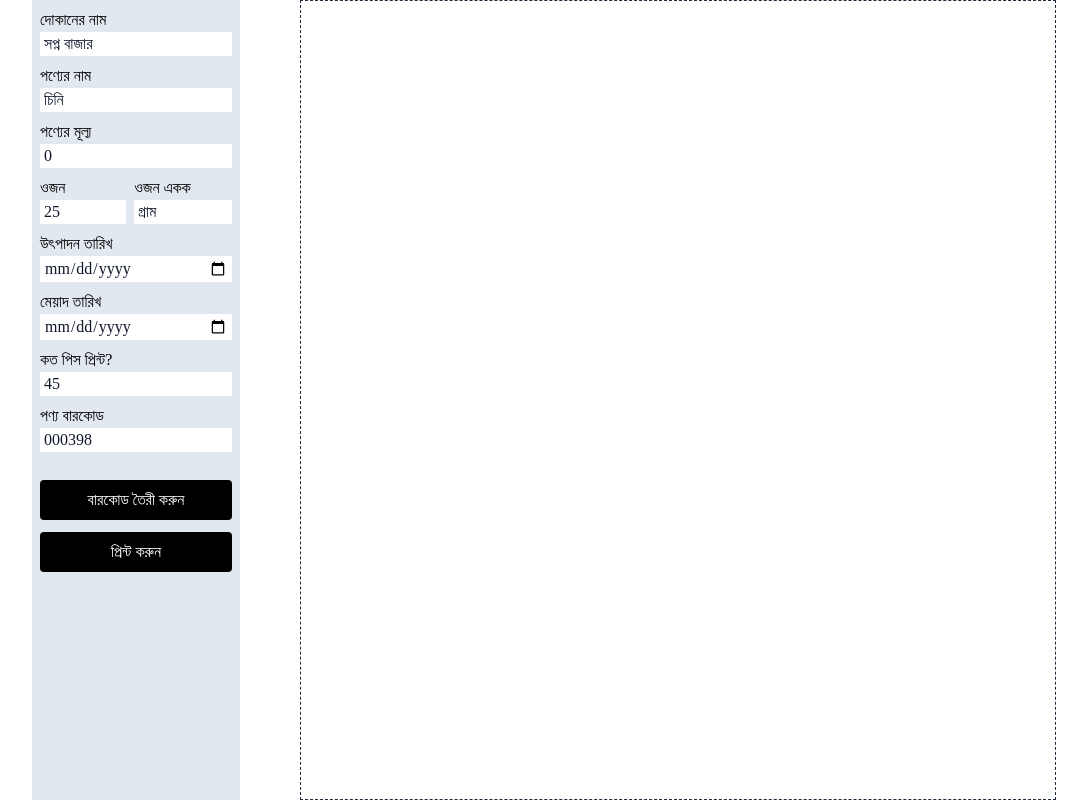
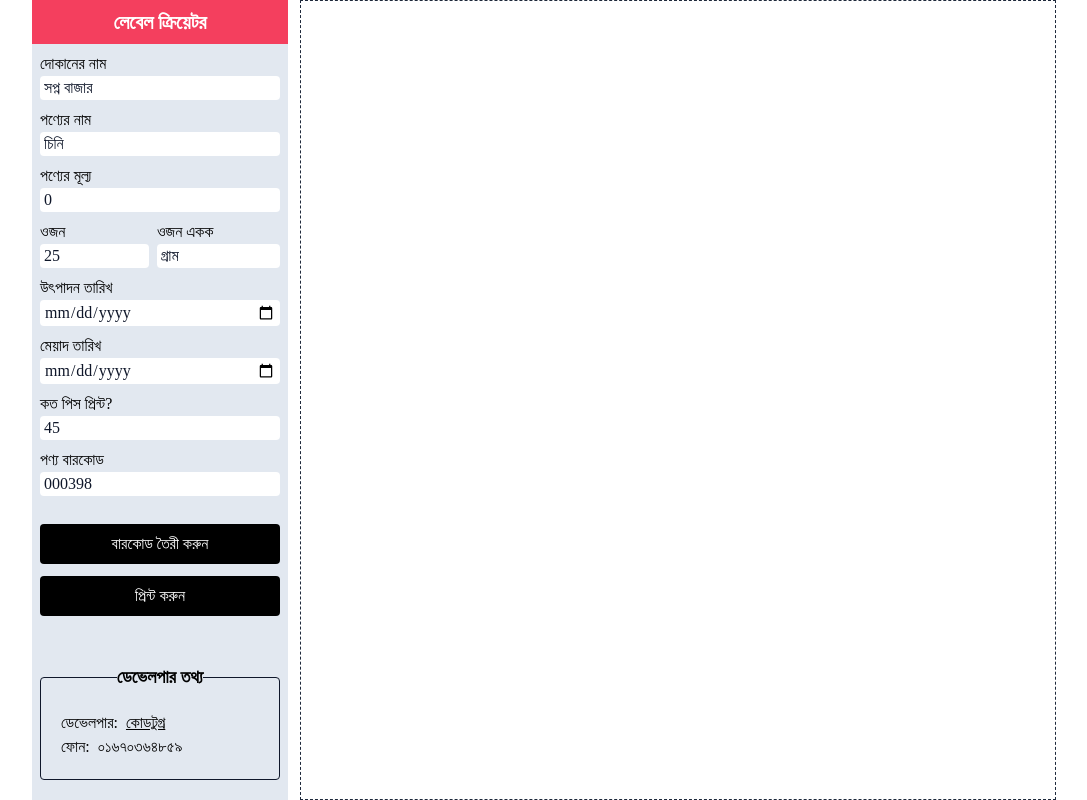
Before and after one commit to rizveejack/barcodeGenerator, a website: page index.html in a window 1280 px wide. Shown: the whole page, without its empty margins (96-1183 px from the left). Drawn offline with nearby package versions, Linux system fonts and the light colour scheme; a web font is replaced by a local one.

Commit message:
fix barcode generator

```diff
--- a/index.html
+++ b/index.html
@@ -14,50 +14,64 @@
 </head>
 
 <body class="flex justify-between max-w-screen-lg mx-auto tiro-bangla-regular" x-data="pageState()">
-  <div class="bg-slate-200 w-52 p-2 flex flex-col space-y-2">
-    <div>
+  <div class="bg-slate-200 w-64 flex flex-col justify-between">
+    <section class="flex flex-col space-y-2">
+      <h1 class="text-center font-bold text-xl bg-rose-500 py-2 text-white">লেবেল ক্রিয়েটর</h1>
+      <div class="px-2">
         <label for="">দোকানের নাম</label>
-      <input x-model="name" type="text" placeholder="Your Store Name" class="focus:outline-none bg-white text-slate-900 w-full px-1">
+        <input x-model="name" type="text" placeholder="Your Store Name" class="focus:outline-none bg-white text-slate-900 w-full px-1 rounded">
       </div>
-    <div>
+      <div class="px-2">
         <label for="">পণ্যের নাম</label>
-      <input x-model="product" type="text" placeholder="Product Name" class="focus:outline-none bg-white text-slate-900 w-full px-1">
+        <input x-model="product" type="text" placeholder="Product Name" class="focus:outline-none bg-white text-slate-900 w-full px-1 rounded">
       </div>
-    <div>
+      <div class="px-2">
         <label for="">পণ্যের মূল্য</label>
-      <input x-model="price" type="number" placeholder="Product Name" class="focus:outline-none bg-white text-slate-900 w-full px-1" :min="0">
+        <input x-model="price" type="number" placeholder="Product Name" class="focus:outline-none bg-white text-slate-900 w-full px-1 rounded" :min="0">
       </div>
-    <div class="flex space-x-2">
+      <div class="flex space-x-2 px-2">
         <div>
           <label for="">ওজন</label>
-        <input x-model.number="weight" type="number" placeholder="Product Weight" class="focus:outline-none bg-white text-slate-900 w-full px-1" :min="0">
+          <input x-model.number="weight" type="number" placeholder="Product Weight" class="focus:outline-none bg-white text-slate-900 w-full px-1 rounded" :min="0">
         </div>
         <div>
           <label for="">ওজন একক</label>
-        <input x-model="weightType" type="text" placeholder="Weight Type" class="focus:outline-none bg-white text-slate-900 w-full px-1">
+          <input x-model="weightType" type="text" placeholder="Weight Type" class="focus:outline-none bg-white text-slate-900 w-full px-1 rounded">
         </div>
       </div>
-    <div>
+      <div class="px-2">
         <label for="">উৎপাদন তারিখ</label>
-      <input x-model="manufacture" type="date" placeholder="Product Manufacture" class="focus:outline-none bg-white text-slate-900 w-full px-1">
+        <input x-model="manufacture" type="date" placeholder="Product Manufacture" class="focus:outline-none bg-white text-slate-900 w-full px-1 rounded">
       </div>
 
-    <div>
+      <div class="px-2">
         <label for="">মেয়াদ তারিখ</label>
-      <input x-model="expired" type="date" placeholder="Product Expired" class="focus:outline-none bg-white text-slate-900 w-full px-1">
+        <input x-model="expired" type="date" placeholder="Product Expired" class="focus:outline-none bg-white text-slate-900 w-full px-1 rounded">
       </div>
-    <div>
+      <div class="px-2">
         <label for="">কত পিস প্রিন্ট?</label>
-      <input x-model.number="pice" type="number" placeholder="Product Expired" class="focus:outline-none bg-white text-slate-900 w-full px-1" @input="createBarcode()">
+        <input x-model.number="pice" type="number" placeholder="Product Expired" class="focus:outline-none bg-white text-slate-900 w-full px-1 rounded" @input="createBarcode()">
       </div>
-    <div>
+      <div class="px-2">
         <label for="">পণ্য বারকোড</label>
-      <input x-model="sku" type="number" placeholder="Product Expired" class="focus:outline-none bg-white text-slate-900 w-full px-1">
+        <input x-model="sku" type="number" placeholder="Product Expired" class="focus:outline-none bg-white text-slate-900 w-full px-1 rounded">
       </div>
-    <div class="pt-5 flex flex-col space-y-3">
+      <div class="pt-5 flex flex-col space-y-3 px-2">
         <button type="button" class="w-full bg-black text-white rounded py-2" @click="createBarcode">বারকোড তৈরী করুন</button>
         <button type="button" class="w-full bg-black text-white rounded py-2" @click="printBarcode">প্রিন্ট করুন</button>
       </div>
+    </section>
+    <fieldset class="p-5 border rounded border-slate-900 mx-2 mb-5">
+      <legend class="font-bold text-center text-lg">ডেভেলপার তথ্য</legend>
+      <div class="flex space-x-2">
+        <span>ডেভেলপার:</span>
+        <a href="https://www.codetogrow.com/" target="_blank" class="underline">কোডটুগ্র</a>
+      </div>
+      <div class="flex space-x-2">
+        <span>ফোন:</span>
+        <span>০১৬৭০৩৬৪৮৫৯</span>
+      </div>
+    </fieldset>
   </div>
   <div class="w-[200mm] min-h-dvh p-1 border-slate-800 border-dashed border" id="bigInvoice">
     <div x-show="action" class="grid grid-cols-5 gap-1 text-xs pt-1">
```
Also changed, not shown: css/style.css. Lines whose indentation alone changed are shown as unchanged.
